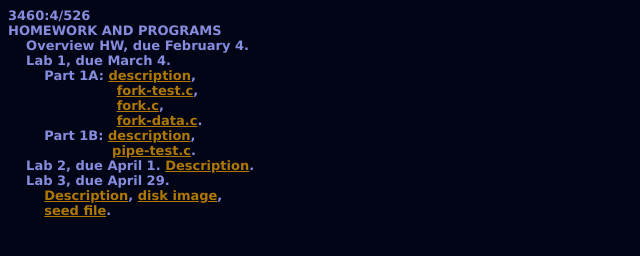
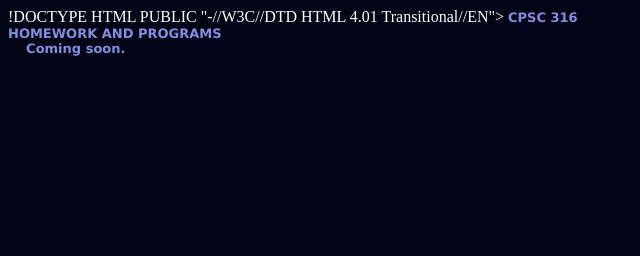
Before and after one commit to timoneilu/timoneilu.github.io, a plain HTML site: page teaching/cs316/homePageGraphics/projects.htm in a window 1280 px wide. Shown: the whole page, without its empty margins (0-640 px from the left). Drawn offline with Linux system fonts and the light colour scheme.

Commit message:
Update projects.htm

```diff
--- a/teaching/cs316/homePageGraphics/projects.htm
+++ b/teaching/cs316/homePageGraphics/projects.htm
@@ -1,4 +1,4 @@
-<!DOCTYPE HTML PUBLIC "-//W3C//DTD HTML 4.01 Transitional//EN">
+!DOCTYPE HTML PUBLIC "-//W3C//DTD HTML 4.01 Transitional//EN">
 <html>
 <head>
   <meta http-equiv="Content-Language" content="en-us">
@@ -17,35 +17,10 @@ font-family:Verdana
 </head>
 <body alink="#af7703" bgcolor="#010516" link="#af7703" text="#ffffff"
  vlink="#fcbf43">
-<b><font color="#868cde" face="Verdana" size="2">3460:4/526<br>
+<b><font color="#868cde" face="Verdana" size="2">CPSC 316<br>
 HOMEWORK
 AND PROGRAMS <br>
-&nbsp;&nbsp;&nbsp; Overview HW,
-due February 4.<br>
-&nbsp;&nbsp;&nbsp; Lab 1, due March 4.<br>
-&nbsp;&nbsp;&nbsp; &nbsp; &nbsp; Part 1A: <a
- href="../labs/lab%201a%20process%20creation%20and%20control.pdf"
- target="_top">description</a>,<br>
-&nbsp;&nbsp;&nbsp;&nbsp;&nbsp;&nbsp;&nbsp;&nbsp;&nbsp;&nbsp;&nbsp;&nbsp;&nbsp;&nbsp;&nbsp;&nbsp;&nbsp;&nbsp;&nbsp;&nbsp;&nbsp;&nbsp;&nbsp;
-<a href="../labs/fork-test.c" target="_top">fork-test.c</a>,<br>
-&nbsp;&nbsp;&nbsp;&nbsp;&nbsp;&nbsp;&nbsp;&nbsp;&nbsp;&nbsp;&nbsp;&nbsp;&nbsp;&nbsp;&nbsp;&nbsp;&nbsp;&nbsp;&nbsp;&nbsp;&nbsp;&nbsp;&nbsp;
-<a href="../labs/fork.c" target="_top">fork.c</a>,<br>
-&nbsp;&nbsp;&nbsp;&nbsp;&nbsp;&nbsp;&nbsp;&nbsp;&nbsp;&nbsp;&nbsp;&nbsp;&nbsp;&nbsp;&nbsp;&nbsp;&nbsp;&nbsp;&nbsp;&nbsp;&nbsp;&nbsp;&nbsp;
-<a href="../labs/fork-data.c" target="_top">fork-data.c</a>.<br>
-&nbsp;&nbsp;&nbsp;&nbsp;&nbsp;&nbsp;&nbsp; Part 1B: <a
- href="../labs/lab%201b%20interprocess%20communciation.pdf"
- target="_top">description</a>,<br>
-&nbsp; &nbsp; &nbsp; &nbsp; &nbsp; &nbsp; &nbsp; &nbsp; &nbsp; &nbsp;
-&nbsp;&nbsp; <a href="../labs/pipe-test.c" target="_top">pipe-test.c</a>.<br>
-&nbsp;&nbsp;&nbsp; Lab 2, due April 1. <a
- href="../labs/lab%202%20bumper%20cars.pdf" target="_top">Description</a>.<br>
-&nbsp;&nbsp;&nbsp; Lab 3, due April 29.<br>
-&nbsp;&nbsp;&nbsp;&nbsp;&nbsp;&nbsp;&nbsp; <a
- href="../labs/lab3/lab%203%20simple%20file%20system.pdf" target="_top">Description</a>,
-<a href="../labs/lab3/floppya.img" target="_top">disk image</a>,<br>
-&nbsp;&nbsp;&nbsp;&nbsp;&nbsp;&nbsp;&nbsp; <a
- href="../labs/lab3/filesys.c" target="_top">seed
-file</a>.<br>
+&nbsp;&nbsp;&nbsp; Coming soon.<br>
 </font></b><b><font color="#868cde" face="Verdana" size="2"></font></b>
 </body>
 </html>
```
